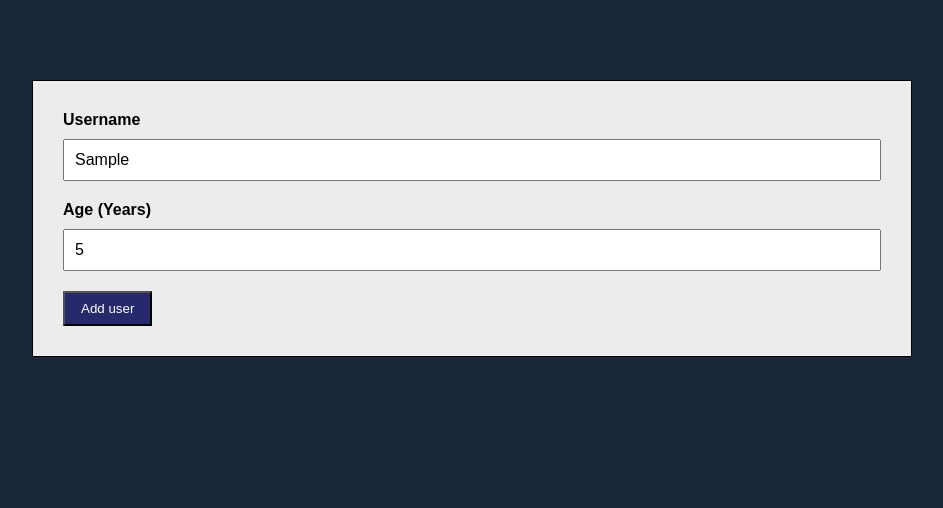
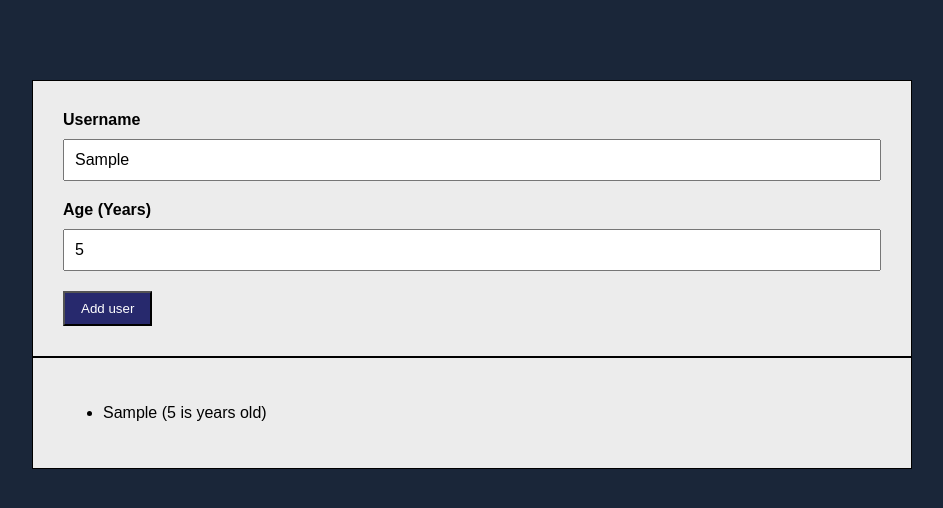
Before and after one commit to DavidPavlovic/users, a React (Create React App) app: page / in a window 1280 px wide. Both pictures are taken after typing "Sample", "5" into the empty fields and a click on the button "Add user". Shown: the top 508 px of the page, without its empty margins (168-1111 px from the left). Built offline with nearby package versions, Linux system fonts and the light colour scheme.

Commit message:
Add age, users list and item, function to add users to users list

```diff
--- a/src/App.js
+++ b/src/App.js
@@ -1,15 +1,44 @@
-import React from 'react';
+import React, { useState } from 'react';
 import UserForm from './components/Users/UsersForm';
+import Card from './components/UI/Card';
+import UsersList from './components/Users/UsersList';
+
 
 
 function App() {
-    const saveUser = (user) => {
+    const [users, setUsers] = useState([]);
+
+    const saveUser = (userName) => {
+
+        setUsers(user => {
+            const updateUsers = [...user];
+            updateUsers.push({ name: userName.name, age: userName.age, id: Math.random().toString() });
+            return updateUsers;
+        })
+
+    }
+
+    let content = '';
+
+    if (users.length > 0) {
+        content = (
+            <UsersList items={users}></UsersList>
+        );
     }
 
     return (
-        <div className="app">
-            <UserForm onSaveUser={saveUser}></UserForm>
-        </div>
+        <main className="app">
+            <section>
+                <UserForm onSaveUser={saveUser}></UserForm>
+            </section>
+            <section>
+                {content &&
+                    <Card className='users__list'>
+                        {content}
+                    </Card>
+                }
+            </section>
+        </main>
     );
 }
 
--- a/src/components/UI/Card.module.css
+++ b/src/components/UI/Card.module.css
@@ -1,3 +1,6 @@
 .card {
     border: 1px solid black;
+    background-color: #ececec;
+    padding: 1.875rem;
+
 }
--- a/src/components/Users/UserForm.module.css
+++ b/src/components/Users/UserForm.module.css
@@ -1,8 +1,6 @@
 .form {
     display: flex;
     flex-direction: column;
-    background-color: #ececec;
-    padding: 1.875rem;
 }
 
 fieldset {
--- a/src/components/Users/UsersForm.js
+++ b/src/components/Users/UsersForm.js
@@ -9,16 +9,15 @@ const UserForm = (props) => {
     const [enteredName, setEnteredName] = useState('');
     const [enteredAge, setEnteredAge] = useState('');
 
-    console.log(props)
-
     const nameChangeHandler = (event) => setEnteredName(event.target.value);
+    const ageChangeHandler = (event) => setEnteredAge(event.target.value)
 
     const submitHandler = (event) => {
         event.preventDefault();
 
         const userData = {
             name: enteredName,
-            age: enteredAge
+            age: +enteredAge
         }
 
         props.onSaveUser(userData);
@@ -33,7 +32,7 @@ const UserForm = (props) => {
                 </fieldset>
                 <fieldset>
                     <label className={styles.form__label}>Age (Years)</label>
-                    <UserInput inputType={'number'}></UserInput>
+                    <UserInput inputType={'number'} onChange={ageChangeHandler}></UserInput>
                 </fieldset>
                 <Button buttonType={'submit'}>Add user</Button>
             </form>
--- /dev/null
+++ b/src/components/Users/UsersList.js
@@ -0,0 +1,20 @@
+import UsersListItem from './UsersListItem';
+
+const UserList = (props) => {
+
+     return (
+        <ul>
+            {
+                props.items.map(item => (
+                    <UsersListItem
+                        key={item.id}
+                        name={item.name}
+                        age={item.age}
+                    />
+                ))
+            }
+        </ul>
+    )
+}
+
+export default UserList;
--- /dev/null
+++ b/src/components/Users/UsersListItem.js
@@ -0,0 +1,11 @@
+
+const UsersListItem = (props) => {
+
+    return (
+        <li>
+            <p>{props.name} ({props.age} is years old)</p>
+        </li>
+    )
+}
+
+export default UsersListItem;
```
